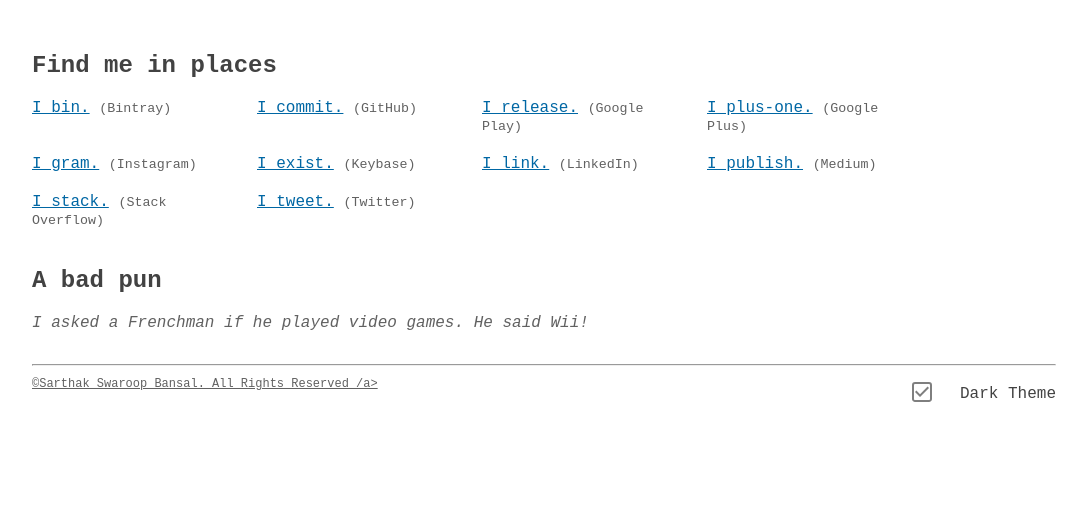
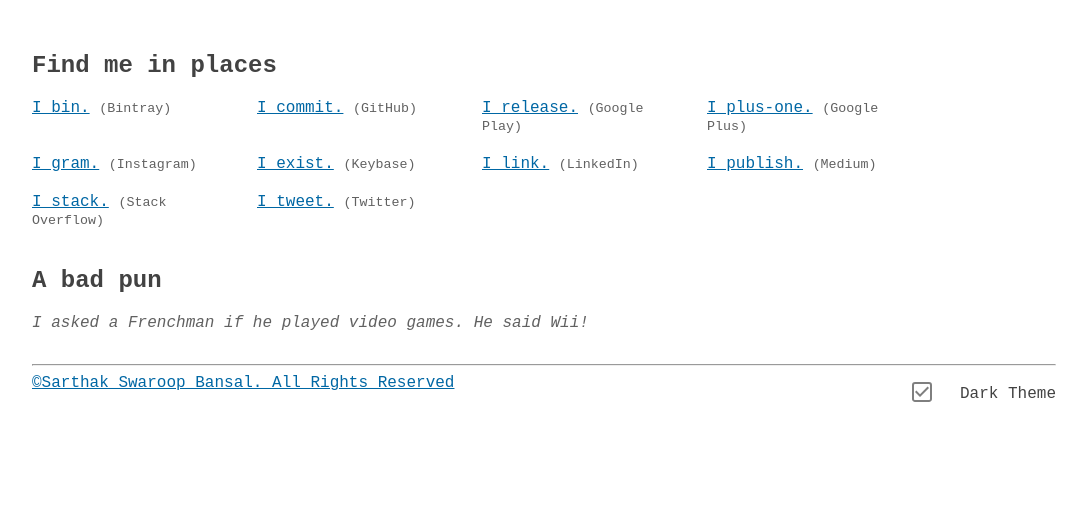
Before and after one commit to SarthakSwaroop/sarthakswaroop.github.io, a Jekyll site: the page built from pages/index.html, in a window 1280 px wide. Shown: the part 917-1437 px from the top of the page, without its empty margins (96-1182 px from the left). Built offline with Jekyll 4.4.1, drawn with Linux system fonts in a browser that asks for light colours; some web fonts are replaced; comment, search, counter and statistics services are not loaded.

Commit message:
Update footer.html

```diff
--- a/_includes/footer.html
+++ b/_includes/footer.html
@@ -40,7 +40,7 @@
 
 		setDarkTheme(localStorage && localStorage.getItem("darkTheme"));
 	</script>
-<a class="footer__link" href="https://www.sarthakswaroop.github.io" target="_blank"> ©Sarthak Swaroop Bansal. All Rights Reserved /a>
+<a>©Sarthak Swaroop Bansal. All Rights Reserved</a>
 
 </footer>
 
```
